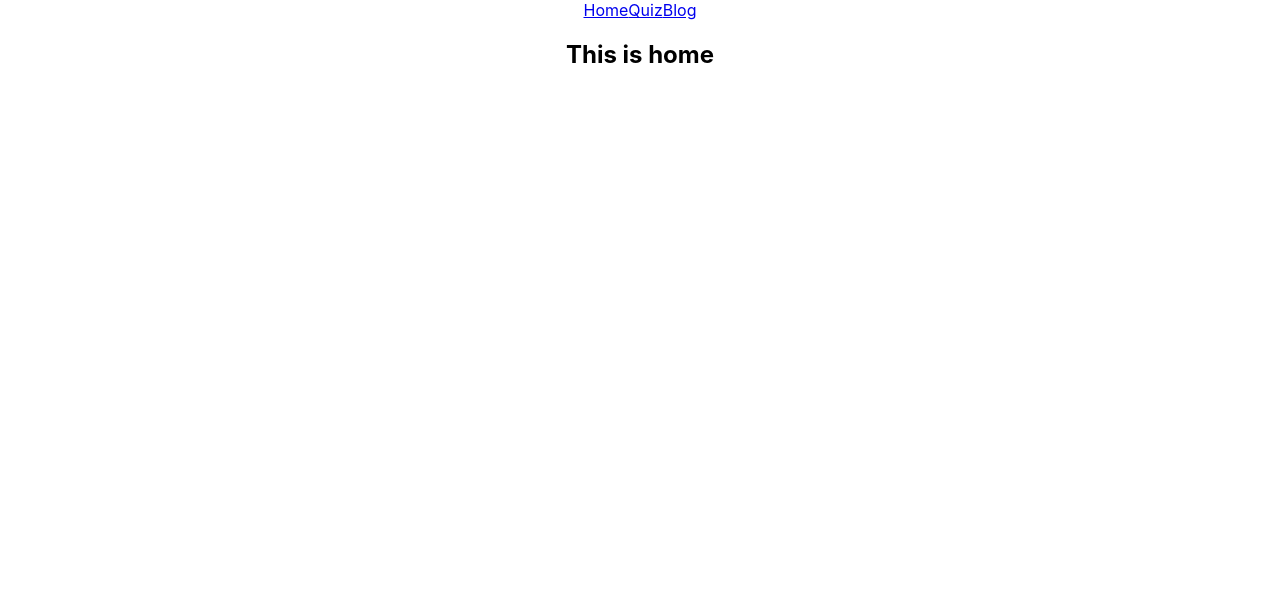
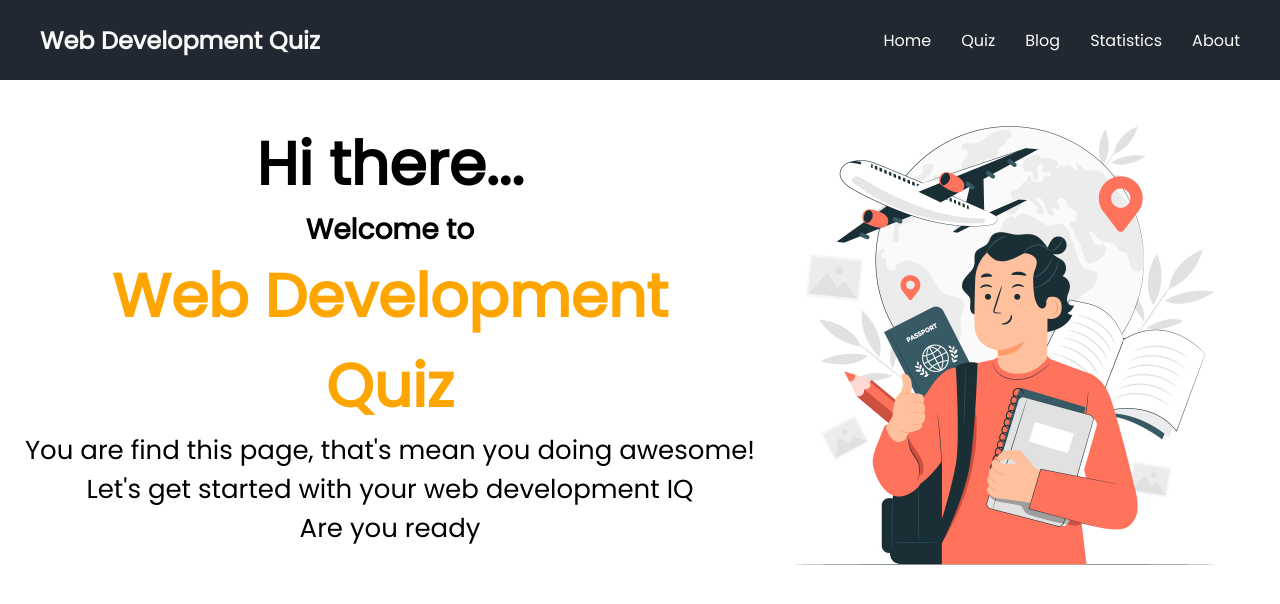
Before and after one commit to raju-miah/web-development-quiz, a React (Create React App) app: page / in a window 1280 px wide. Shown: the top 604 px of the page. Built offline with nearby package versions, Linux system fonts and the light colour scheme.

Commit message:
added navbar header

```diff
--- /dev/null
+++ b/src/components/About/About.js
@@ -0,0 +1,11 @@
+import React from 'react';
+
+const About = () => {
+    return (
+        <div>
+            <h2>This is About</h2>
+        </div>
+    );
+};
+
+export default About;
--- /dev/null
+++ b/src/components/Header/Header.css
@@ -0,0 +1,46 @@
+@import url('https://fonts.googleapis.com/css2?family=Poppins&display=swap');
+
+* {
+    padding: 0;
+    margin: 0;
+    box-sizing: border-box;
+    font-family: 'Poppins', sans-serif;
+}
+
+li {
+    text-decoration: none;
+    list-style: none;
+    margin-left: 10px;
+    margin-right: 20px;
+}
+
+.navbar {
+    display: flex;
+    align-items: center;
+    justify-content: space-between;
+    height: 10vh;
+    background-color: #222831;
+    color: #F9F9F9;
+    padding: 20px;
+}
+
+.navbar a {
+    color: #F9F9F9;
+    text-decoration: none;
+}
+
+.navbar a:hover {
+    color: orange;
+}
+
+.logo {
+    /* font-size: 30px; */
+    margin-left: 20px;
+}
+
+.nav-links {
+    display: flex;
+    align-items: center;
+    justify-content: flex-end;
+    width: 75%;
+}
--- a/src/components/Header/Header.js
+++ b/src/components/Header/Header.js
@@ -1,13 +1,29 @@
 import React from 'react';
 import { Link } from 'react-router-dom';
+import './Header.css';
 
 const Header = () => {
     return (
-        <div>
-            <Link to='/'>Home</Link>
-            <Link to='/quiz'>Quiz</Link>
-            <Link to='/blog'>Blog</Link>
-        </div>
+        <nav className='navbar'>
+            <h1 className='logo'>Web Development Quiz</h1>
+            <ul className='nav-links'>
+                <Link to='/'>
+                    <li>Home</li>
+                </Link>
+                <Link to='/quiz'>
+                    <li>Quiz</li>
+                </Link>
+                <Link to='/blog'>
+                    <li>Blog</li>
+                </Link>
+                <Link to='/statistics'>
+                    <li>Statistics</li>
+                </Link>
+                <Link to='/about'>
+                    <li>About</li>
+                </Link>
+            </ul>
+        </nav>
     );
 };
 
--- /dev/null
+++ b/src/components/Home/Home.css
@@ -0,0 +1,27 @@
+.home {
+    display: flex;
+    align-items: center;
+    justify-content: center;
+}
+
+.home-img img {
+    width: 500px;
+    height: 500px;
+}
+
+h2 {
+    font-size: 60px;
+}
+
+h3 {
+    font-size: 28px;
+}
+
+h4 {
+    font-size: 60px;
+    color: orange;
+}
+
+p {
+    font-size: 26px;
+}
--- a/src/components/Home/Home.js
+++ b/src/components/Home/Home.js
@@ -1,9 +1,21 @@
 import React from 'react';
-
+import img from '../../header.jpg';
+import './Home.css';
 const Home = () => {
     return (
         <div>
-            <h2>This is home</h2>
+            <div className='home'>
+                <div className='home-text'>
+                    <h2>Hi there...</h2>
+                    <h3>Welcome to</h3>
+                    <h4>Web Development <br /> Quiz</h4>
+                    <p>You are find this page, that's mean you doing awesome! <br />Let's get started with your web development IQ <br />Are you ready</p>
+                </div>
+                <div className='home-img'>
+                    <img src={img} alt="" />
+                </div>
+            </div>
+
         </div>
     );
 };
--- /dev/null
+++ b/src/components/Statistics/Statistics.js
@@ -0,0 +1,11 @@
+import React from 'react';
+
+const Statistics = () => {
+    return (
+        <div>
+            <h2>This is Statistics</h2>
+        </div>
+    );
+};
+
+export default Statistics;
```
Also changed, not shown: src/App.js (+10 -0 lines), src/header.jpg (added).
